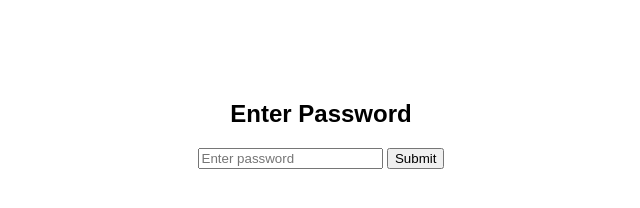
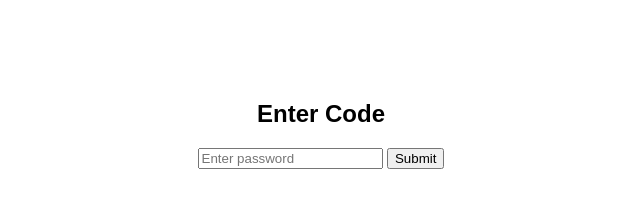
Before and after one commit to Maryam-t-m/happy, a plain HTML site: page index.html in a window 1280 px wide. Shown: the whole page, without its empty margins (319-959 px from the left). Drawn offline with Linux system fonts and the light colour scheme.

Commit message:
Update index.html

```diff
--- a/index.html
+++ b/index.html
@@ -17,7 +17,7 @@
     </style>
 </head>
 <body>
-    <h2>Enter Password</h2>
+    <h2>Enter Code</h2>
     <input type="password" id="password" placeholder="Enter password">
     <button onclick="checkPassword()">Submit</button>
 
```
